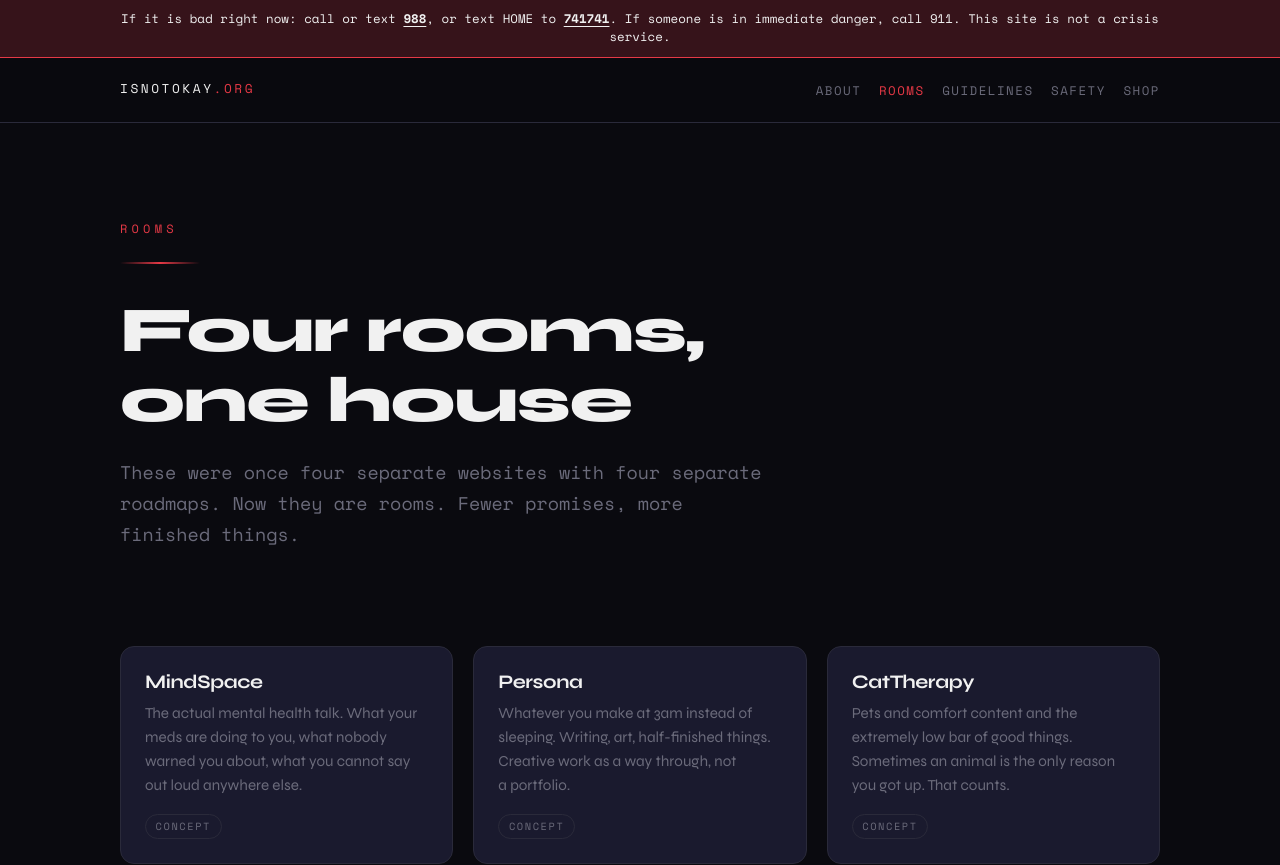
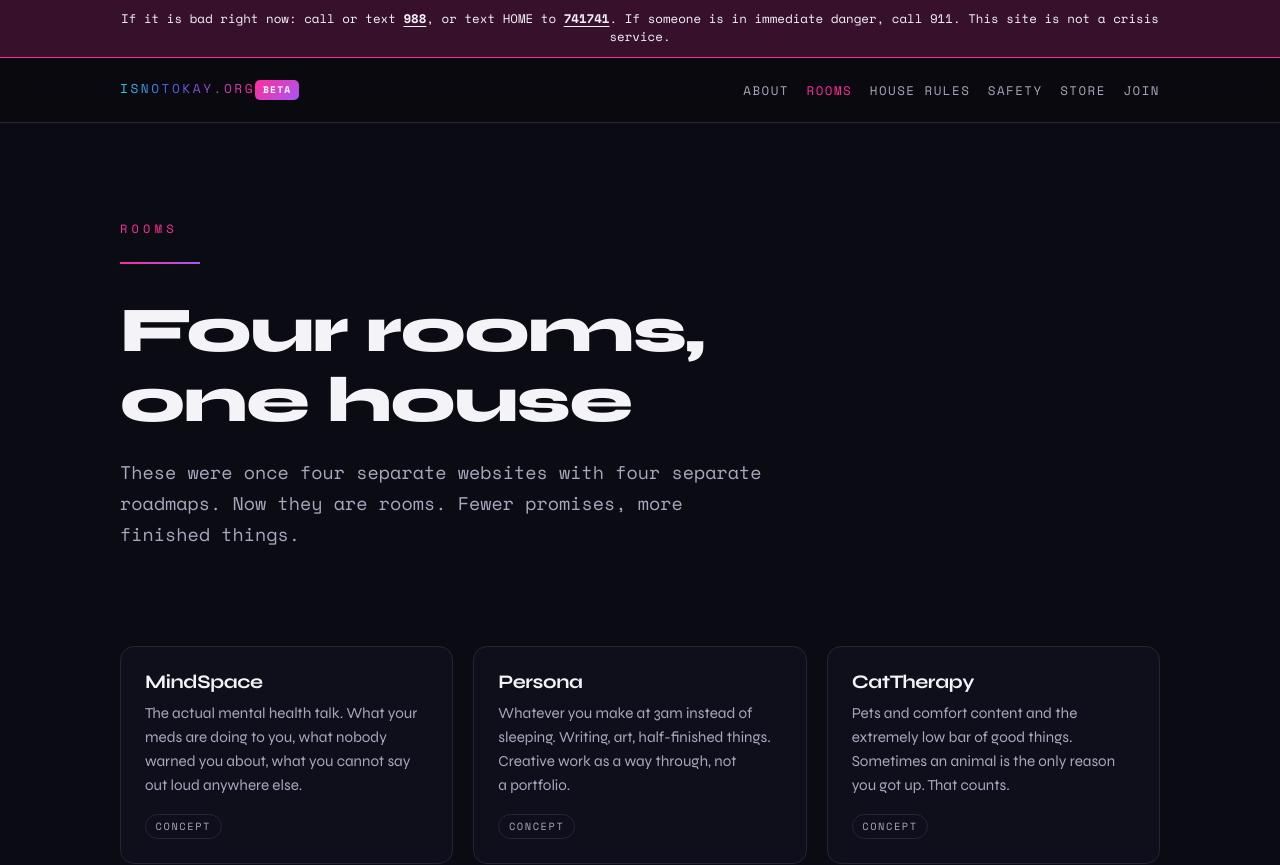
Before and after one commit to Redacted-Syntax/isnotokay, a React (Vite) app: page /rooms in a window 1280 px wide. Shown: the top 865 px of the page. Built offline with nearby package versions, Linux system fonts and the light colour scheme.

Commit message:
Swap palette to the 2024 magenta/cyan gradient scheme

```diff
--- a/src/components/Nav.jsx
+++ b/src/components/Nav.jsx
@@ -5,9 +5,10 @@ import { NavLink, Link } from "react-router-dom";
 const LINKS = [
   { to: "/about", label: "About" },
   { to: "/rooms", label: "Rooms" },
-  { to: "/guidelines", label: "Guidelines" },
+  { to: "/guidelines", label: "House rules" },
   { to: "/welcome", label: "Safety" },
-  { to: "/store", label: "Shop" },
+  { to: "/store", label: "Store" },
+  { to: "/join", label: "Join" },
 ];
 
 export default function Nav() {
@@ -15,7 +16,8 @@ export default function Nav() {
     <header className="nav">
       <div className="wrap nav__inner">
         <Link to="/" className="nav__brand">
-          isnotokay<span style={{ color: "var(--accent)" }}>.org</span>
+          <span className="grad-text--brand nav__wordmark">IsNotOkay.org</span>
+          <span className="badge">Beta</span>
         </Link>
 
         <nav aria-label="Main">
--- a/src/main.jsx
+++ b/src/main.jsx
@@ -5,6 +5,7 @@ import App from "./App.jsx";
 
 import "./styles/theme.css";
 import "./styles/base.css";
+import "./styles/gradients.css";
 import "./styles/forms.css";
 import "./styles/welcome.css";
 import "./styles/gate.css";
--- /dev/null
+++ b/src/styles/gradients.css
@@ -0,0 +1,110 @@
+/* ---------- GRADIENT HELPERS ---------- */
+/* The 2024 look leaned on gradients for anything that mattered. These are */
+/* the reusable pieces. */
+
+/* Gradient text. The trick: paint the background, then clip it to the */
+/* letter shapes and make the text itself transparent. */
+.grad-text {
+  background: var(--grad-hot);
+  -webkit-background-clip: text;
+  background-clip: text;
+  -webkit-text-fill-color: transparent;
+  color: transparent;
+}
+
+.grad-text--brand {
+  background: var(--grad-brand);
+  -webkit-background-clip: text;
+  background-clip: text;
+  -webkit-text-fill-color: transparent;
+  color: transparent;
+}
+
+/* ---------- BETA BADGE ---------- */
+
+.badge {
+  display: inline-block;
+  padding: 0.15rem 0.5rem;
+  background: var(--grad-hot);
+  border-radius: 5px;
+  color: #fff;
+  font-family: var(--font-mono);
+  font-size: 0.6rem;
+  font-weight: 700;
+  text-transform: uppercase;
+  letter-spacing: 0.12em;
+  vertical-align: middle;
+}
+
+/* ---------- GRADIENT BUTTON ---------- */
+/* Use for the one main action on a page. Everything else stays outlined, */
+/* or the gradient stops meaning anything. */
+
+.btn--grad {
+  background: var(--grad-hot);
+  border-color: transparent;
+  color: #fff;
+}
+
+.btn--grad:hover {
+  filter: brightness(1.1);
+}
+
+/* ---------- DOT LIST ---------- */
+/* Bullet lists where each dot is a different color from the gradient */
+/* range, cycling every four items. Straight from the 2024 page. */
+
+.dots {
+  list-style: none;
+  padding: 0;
+}
+
+.dots li {
+  position: relative;
+  padding-left: 1.5rem;
+  color: var(--text-soft);
+  font-size: 0.95rem;
+  line-height: 1.65;
+}
+
+.dots li + li {
+  margin-top: 0.75rem;
+}
+
+.dots li::before {
+  content: "";
+  position: absolute;
+  left: 0;
+  top: 0.6em;
+  width: 9px;
+  height: 9px;
+  border-radius: 50%;
+  background: var(--accent);
+}
+
+.dots li:nth-child(4n + 2)::before {
+  background: var(--purple);
+}
+.dots li:nth-child(4n + 3)::before {
+  background: var(--blue);
+}
+.dots li:nth-child(4n + 4)::before {
+  background: var(--cyan);
+}
+
+/* ---------- GLOW CARD ---------- */
+/* Card with a gradient hairline along the top edge. For the one card on a */
+/* page that should pull the eye. */
+
+.card--glow {
+  position: relative;
+  overflow: hidden;
+}
+
+.card--glow::before {
+  content: "";
+  position: absolute;
+  inset: 0 0 auto 0;
+  height: 2px;
+  background: var(--grad-hot);
+}
--- a/src/styles/theme.css
+++ b/src/styles/theme.css
@@ -1,23 +1,42 @@
 /* ---------- ISNOTOKAY DESIGN TOKENS ---------- */
-/* Pulled from the idkreally landing page. This is the approved palette. */
-/* Change colors HERE and nowhere else. */
+/* Palette matched to the March 2024 beta: near-black navy, hot magenta, */
+/* and a cyan-to-purple gradient range. Change colors HERE and nowhere */
+/* else. If you find yourself typing a hex code in a component, use a */
+/* var() instead. */
 
 :root {
   /* ---------- SURFACES ---------- */
-  --bg: #0a0a0f;
-  --surface: #1a1a2e;
-  --surface-edge: #2a2a3a;
+  /* Not pure black. There is a blue-purple tint in it, which is what stops */
+  /* the whole thing looking like a terminal. */
+  --bg: #0b0b14;
+  --bg-deep: #07070d;
+  --surface: #15152280;
+  --surface-solid: #151522;
+  --surface-edge: #24243a;
 
   /* ---------- TEXT ---------- */
-  --text: #f1f1f1;
-  --text-soft: #6b6b7b;
-  --text-muted: #3a3a4a;
+  --text: #f4f4f8;
+  --text-soft: #a8a8bd;
+  --text-muted: #5c5c75;
 
   /* ---------- ACCENTS ---------- */
-  --accent: #e63946;
-  --accent-soft: rgba(230, 57, 70, 0.2);
-  --accent-glow: rgba(230, 57, 70, 0.08);
-  --secondary: #f72585;
+  /* Magenta is the primary. Headlines, buttons, active states. */
+  --accent: #ff2e9a;
+  --accent-soft: rgba(255, 46, 154, 0.18);
+  --accent-glow: rgba(255, 46, 154, 0.1);
+
+  /* The gradient partners. Used for bullets, badges, and blends. */
+  --purple: #a855f7;
+  --violet: #7209b7;
+  --blue: #4361ee;
+  --cyan: #22d3ee;
+
+  /* ---------- GRADIENTS ---------- */
+  /* The signature look. Magenta into purple for anything interactive. */
+  --grad-hot: linear-gradient(135deg, #ff2e9a 0%, #a855f7 100%);
+  --grad-cool: linear-gradient(135deg, #4361ee 0%, #22d3ee 100%);
+  /* Wordmark: cyan on the left, magenta on the right. */
+  --grad-brand: linear-gradient(90deg, #22d3ee 0%, #4361ee 35%, #ff2e9a 100%);
 
   /* ---------- TYPE ---------- */
   --font-display: "Syne", system-ui, -apple-system, sans-serif;
@@ -27,6 +46,7 @@
 
   /* ---------- SHAPE ---------- */
   --radius: 14px;
+  --radius-lg: 20px;
   --radius-pill: 999px;
   --border: 1px solid var(--surface-edge);
 
@@ -100,7 +120,7 @@
 
 .line-expand {
   height: 2px;
-  background: linear-gradient(90deg, transparent, var(--accent), transparent);
+  background: var(--grad-hot);
   animation: expand-line 1s var(--ease) 0.6s both;
 }
 
```
